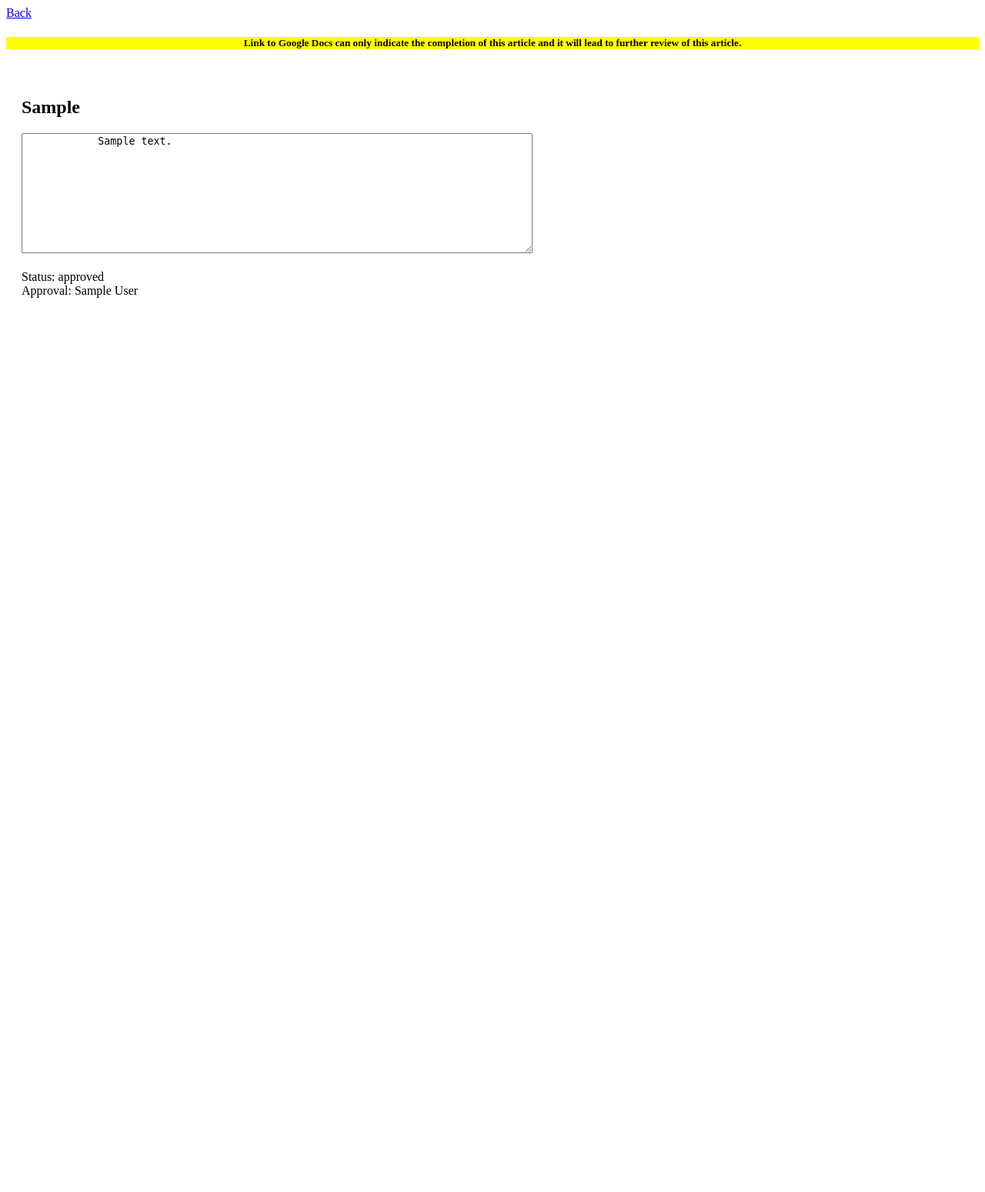
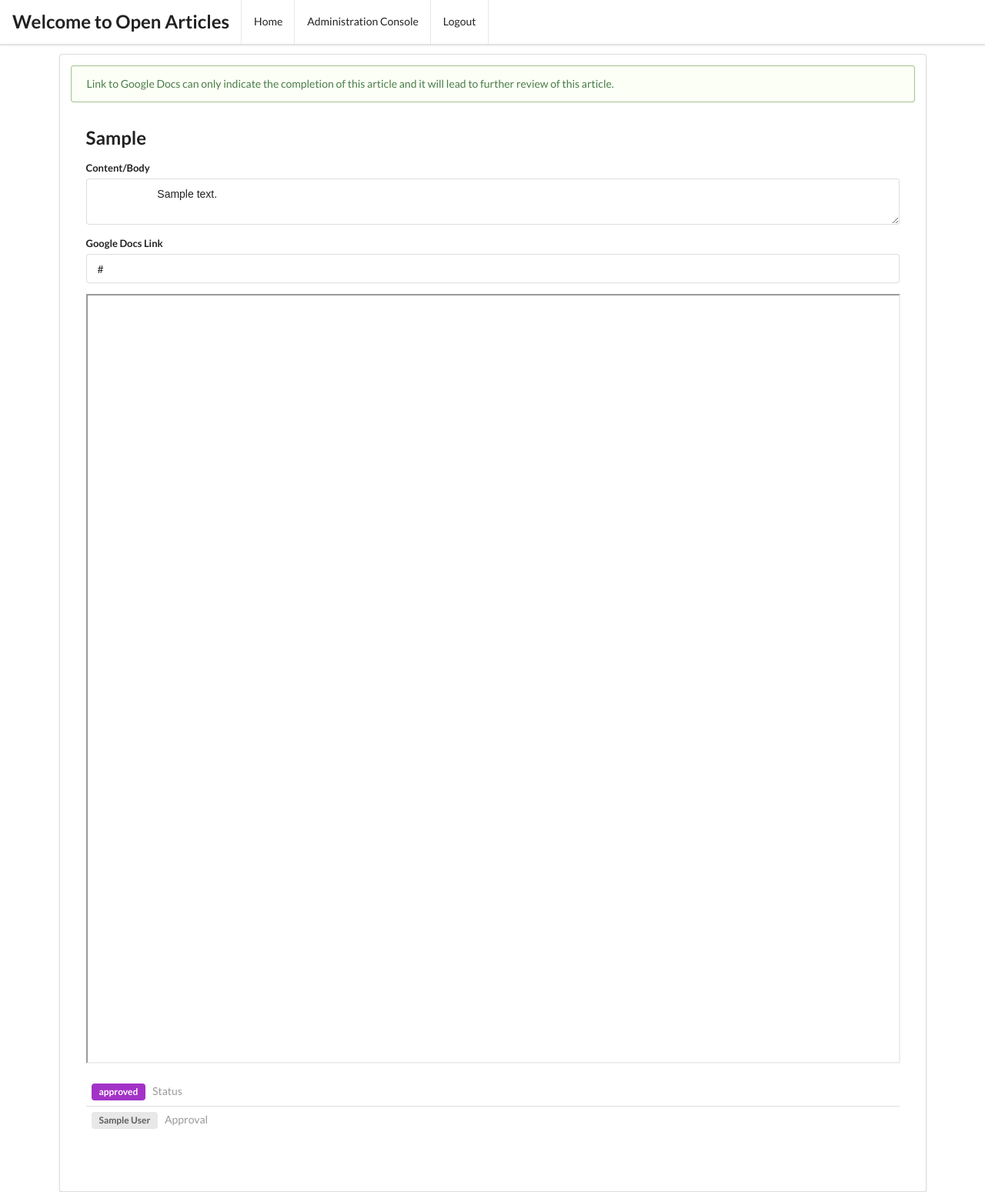
Before and after one commit to Qubad786/openarticles, a Django app: page /articles/single/1/ in a window 1280 px wide. Shown: the whole page at 77% size. Before the commit the page ends 387 px from the top, so only its background shows below. Run offline with Django 3.2, Linux system fonts and the light colour scheme; a user stored in the database is signed in; tables that the repository leaves empty hold one stand-in row (values such as "Sample post"); some libraries are stand-ins or nearby versions.

Commit message:
Update semantics of UI, add iframe support

```diff
--- a/web/articles/models.py
+++ b/web/articles/models.py
@@ -30,4 +30,5 @@ class Article(models.Model):
     )
     headline = models.CharField(max_length=255, null=True, blank=True)
     content = models.TextField()
+    docs_link = models.URLField(null=True, blank=True)
     status = models.CharField(max_length=50, choices=ArticleStatus.CHOICES)
--- /dev/null
+++ b/web/articles/templates/articles/article.html
@@ -0,0 +1,72 @@
+{% extends "web/base.html" %}
+
+{% block title %} {{ article.headline }} {% endblock %}
+
+{% block content %}
+
+    <div class="ui container segment">
+
+    <div class="ui positive message">
+      <p>
+          {{ help_text | default:'Link to Google Docs can only indicate the completion of this article and it will lead to further review of this article.' }}
+      </p>
+    </div>
+
+    <form class="ui form" action="{% url 'update_article' article_id=article.id %}" method="post">
+        {%  csrf_token %}
+        <div style="padding: 20px;">
+            <h2 class="ui header"> {{ article.headline }}</h2>
+
+            <div class="field">
+                <label>Content/Body</label>
+                <textarea title="content" rows="2" name="content">
+                    {{ article.content }}
+                </textarea>
+            </div>
+
+            <div class="field">
+                <label>Google Docs Link</label>
+                <input type="url" title="docs_link" name="docs_link" value="{{ article.docs_link|default:'' }}">
+            </div>
+
+            {% if article.docs_link %}
+                <iframe
+                        width="1058px"
+                        height="1000px"
+                        src="{{ article.docs_link|default:'' }}"
+                >
+                </iframe>
+            {% endif %}
+
+            <div class="ui divided selection list">
+              <a class="item">
+                  <div class="ui purple horizontal label">{{ article.status }}</div>
+                  Status
+              </a>
+              <a class="item">
+                  <div class="ui horizontal label">{{ article.approved_by.full_name | default:'Not approved yet.' }}</div>
+                  Approval
+              </a>
+            </div>
+
+            {% if is_article_open %}
+                <br>
+                <input class="ui button" type="submit" value="Submit Article">
+                <br>
+            {% endif %}
+        </div>
+    </form>
+
+    <br><br>
+    <div class="ui form actions">
+        {% if is_article_in_review and has_approve_access %}
+            <form action="{% url 'approve_article' article_id=article.id %}" method="post">
+                {%  csrf_token %}
+                <input class="ui button green" type="submit" value="Approve">
+            </form>
+        {% endif %}
+    </div>
+
+    </div>
+
+{% endblock %}
--- a/web/articles/views.py
+++ b/web/articles/views.py
@@ -24,7 +24,7 @@ class ArticleView(View):
             has_approve_access=request.user.role == UserRole.EDITOR
         )
 
-        return render(request, template_name='web/article.html', context=ctx)
+        return render(request, template_name='articles/article.html', context=ctx)
 
     def post(self, request, article_id):
 
@@ -39,7 +39,9 @@ class ArticleView(View):
             raise Http404
 
         article.content = request.POST['content']
-        if 'docs.google.com' in article.content:
+        docs_link = request.POST['docs_link']
+        if 'docs.google.com' in docs_link:
+            article.docs_link = docs_link
             article.status = ArticleStatus.FOR_REVIEW
             article.assigned_to = request.user
             help_text = 'Article has been sent for further review.'
@@ -56,7 +58,7 @@ class ArticleView(View):
             help_text=help_text
         )
 
-        return render(request, template_name='web/article.html', context=ctx)
+        return render(request, template_name='articles/article.html', context=ctx)
 
 
 class ArticleApprovalView(View):
@@ -82,4 +84,4 @@ class ArticleApprovalView(View):
             has_approve_access=request.user.role == UserRole.EDITOR
         )
 
-        return render(request, template_name='web/article.html', context=ctx)
+        return render(request, template_name='articles/article.html', context=ctx)
--- a/web/templates/web/article.html
+++ /dev/null
@@ -1,47 +0,0 @@
-<!DOCTYPE html>
-<html lang="en">
-<head>
-    <meta charset="UTF-8">
-    <title>{{ article.headline }}</title>
-</head>
-<body>
-
-<a href="{% url 'index' %}"> Back </a> <br>
-
-<h5 style="text-align: center; background: yellow"> {{ help_text | default:'Link to Google Docs can only indicate the completion of this article and it will lead to further review of this article.' }}</h5>
-
-<form action="{% url 'update_article' article_id=article.id %}" method="post">
-    {%  csrf_token %}
-    <div style="padding: 20px;">
-        <h2>{{ article.headline }}</h2>
-        <textarea rows="10" cols="80" title="content" name="content">
-            {{ article.content }}
-        </textarea>
-        <br>
-        <br>
-        <span> Status: {{ article.status }} </span>
-        <br>
-        <span> Approval: {{ article.approved_by.full_name | default:'Not approved yet.' }} </span>
-        <br>
-
-        {% if is_article_open %}
-            <br>
-            <input type="submit" value="Submit Article">
-            <br>
-        {% endif %}
-    </div>
-</form>
-
-<br><br>
-
-<div class="actions">
-    {% if is_article_in_review and has_approve_access %}
-        <form action="{% url 'approve_article' article_id=article.id %}" method="post">
-            {%  csrf_token %}
-            <input type="submit" value="Approve">
-        </form>
-    {% endif %}
-</div>
-
-</body>
-</html>
--- /dev/null
+++ b/web/templates/web/base.html
@@ -0,0 +1,45 @@
+<!DOCTYPE html>
+<html lang="en">
+<head>
+    <meta charset="UTF-8">
+    <title> {% block title %}  {% endblock %} </title>
+    <!-- The styles -->
+    {% load semanticui %}
+    {% load staticfiles %}
+    <link rel="stylesheet" type="text/css" href="{% static 'web/css/semantic.min.css' %}"/>
+</head>
+<body>
+
+<div class="container text-center">
+    <div class="row">
+        <div class="col-lg-12">
+
+            <div class="ui top fixed menu">
+                <div class="item">
+                    <h2> Welcome to Open Articles </h2>
+                </div>
+                {% if user.is_staff %}
+                    <a class="item" href="{% url 'index' %}"> Home </a>
+                    <a class="item" href="/admin"> Administration Console </a>
+                    <a class="item" href="{% url 'logout' %}"> Logout </a>
+                {% elif user.is_authenticated %}
+                    <a class="item" href="{% url 'index' %}"> Home </a>
+                    <a class="item" href="{% url 'logout' %}"> Logout </a>
+                {% else %}
+                    <a class="item" href="{% url 'register' %}"> Sign up </a>
+                    <a class="item" href="{% url 'index' %}">Sign-in</a>
+                {% endif %}
+            </div>
+
+            <div style="padding-top: 70px">
+                {% block content %} {% endblock %}
+            </div>
+        </div>
+    </div>
+</div>
+
+<script src="{% static 'web/js/jquery-3.3.1.js' %}"></script>
+<script src="{% static 'web/js/semantic.min.js' %}"></script>
+
+</body>
+</html>
--- a/web/views.py
+++ b/web/views.py
@@ -14,7 +14,8 @@ class IndexView(View):
 
     def get(self, request):
         if request.user.is_authenticated:
-            response = render(request, template_name='web/articles.html', context=dict(articles=Article.objects.all()))
+            context = dict(articles=Article.objects.all())
+            response = render(request, template_name='articles/articles.html', context=context)
         else:
             response = render(request, self.template_name, context=dict(form=SignInForm()))
 
@@ -43,7 +44,7 @@ class IndexView(View):
                 login(request, account)
                 response = render(
                     request,
-                    template_name='web/articles.html',
+                    template_name='articles/articles.html',
                     context=dict(articles=Article.objects.all())
                 )
         else:
```
Also changed, not shown: web/accounts/templates/accounts/sign_in.html (added, +19 -0 lines), web/accounts/templates/accounts/sign_up.html (added, +40 -0 lines), web/articles/templates/articles/articles.html (added, +36 -0 lines), web/templates/web/articles.html (deleted, +0 -25 lines), web/templates/web/index.html (+5 -50 lines), web/templates/web/register.html (+5 -70 lines), web/articles/migrations/0003_article_docs_link.py (added).
